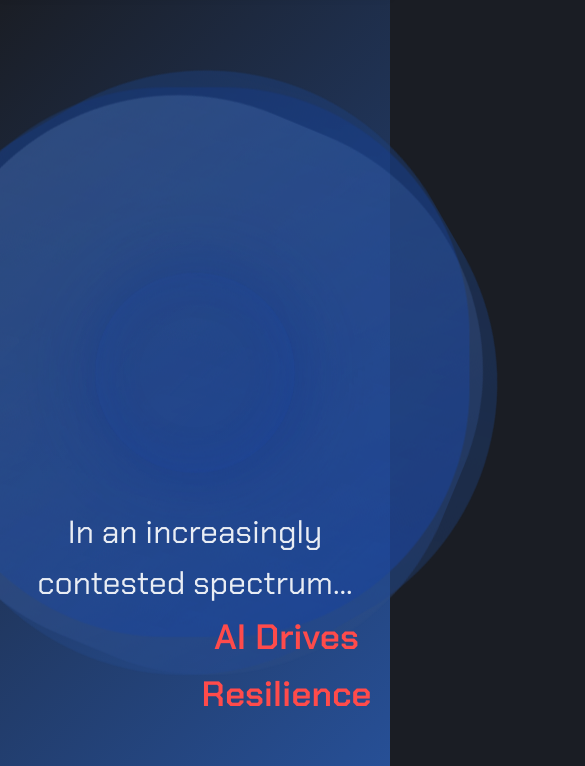
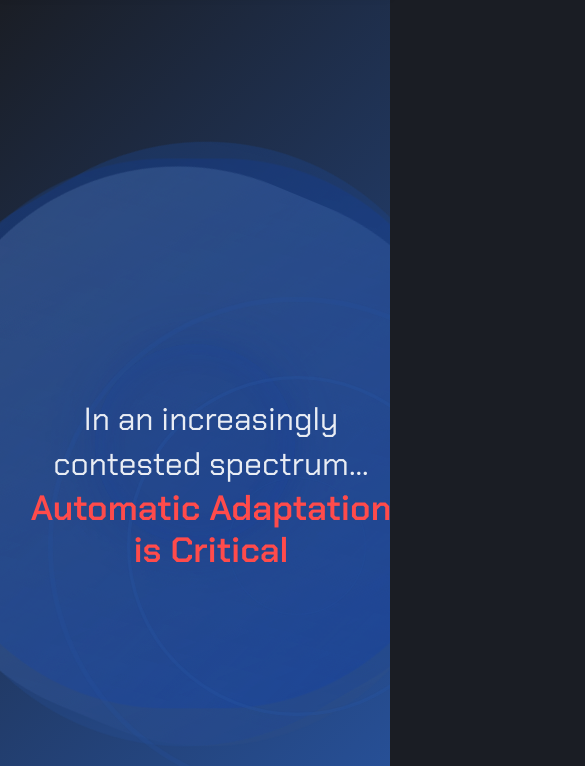
Before and after one commit to mister923/mister923.github.io, a plain HTML site: page index.html in a window 390 px wide. Shown: the part 78-844 px from the top of the page, 585 px wide, since content can reach past the window. Drawn offline with Linux system fonts and the light colour scheme.

Commit message:
Copy edits

```diff
--- a/css/styles.css
+++ b/css/styles.css
@@ -13,6 +13,8 @@ body, html {
     background-color: var(--background);
     color: white;
     line-height: 1.6;
+    overflow-x: hidden;
+    width: 100%;
 }
 
 .container {
@@ -46,17 +48,96 @@ body, html {
     position: relative;
     z-index: 50;
     margin-top: 70px;
+    width: 100%;
+    overflow: hidden;
+}
+
+.wave-container {
+    position: absolute;
+    width: 400px;
+    height: 400px;
+    left: 10%;
+    top: 50%;
+    transform: translateY(-50%);
+    border-radius: 50%;
+    overflow: visible;
+    background: rgba(28, 63, 124, 0.1);
+    box-shadow: 0 0 50px rgba(28, 63, 124, 0.3),
+                inset 0 0 30px rgba(40, 85, 163, 0.2);
+    z-index: 25;
+}
+
+.sigContain {
+    position: absolute;
+    top: 0;
+    left: 0;
+    width: 100%;
+    height: 100%;
+    z-index: 30;
+}
+
+.signal {
+    border: 2px solid var(--primary-light);
+    border-radius: 300px;
+    width: 400px;
+    height: 400px;
+    left: calc(10% + 200px);
+    top: 50%;
+    transform: translate(-50%, -50%);
+    margin: 0;
+    opacity: 0;
+    position: absolute;
+}
+
+@keyframes pulsate {
+    0% {
+        transform: translate(-50%, -50%) scale(0.1);
+        opacity: 0.0;
+    }
+    20% { opacity: 0.2; }
+    50% { opacity: 0.4; }
+    80% { opacity: 0.1; }
+    100% {
+        transform: translate(-50%, -50%) scale(5);
+        opacity: 0;
+    }
 }
 
 .hero-content {
+    position: relative;
+    z-index: 75;
+    width: 100%;
+    text-align: center;
     display: flex;
-    align-items: center;
-    gap: 4rem;
-    position: relative;
+    justify-content: center;
+    padding: 0 2rem;
+}
+
+/* Update responsive styles */
+@media (max-width: 768px) {
+    .wave-container {
+        width: 200px;
+        height: 200px;
+        left: 50%;
+        transform: translate(-50%, -50%);
+    }
+
+    .signal {
+        width: 200px;
+        height: 200px;
+        left: 50%;
+    }
+
+    .hero-content {
+        padding: 0 1rem;
+        margin: 0;
+        width: 100%;
+    }
 }
 
 .hero-text {
-    flex: 1;
+    max-width: 800px;
+    margin: 0 auto;
     position: relative;
     z-index: 75;
 }
@@ -83,6 +164,7 @@ body, html {
     top: -100%;
     opacity: 0.8;
     mix-blend-mode: soft-light;
+    transform-origin: center;
 }
 
 .wave:nth-child(1) {
@@ -199,17 +281,25 @@ body, html {
 
 .rotating-text {
     height: 4rem;
-    font-size: 3.5rem;
+    font-size: 3.2rem;
     font-weight: 600;
-    color: var(--primary-light);
+    color: #ff4b4b;
     position: relative;
     z-index: 75;
+    line-height: 1.2;
+    width: 100%;
+    display: flex;
+    justify-content: center;
 }
 
 .rotating-text span {
     position: absolute;
     opacity: 0;
     animation: rotateWords 9s linear infinite;
+    width: 100%;
+    text-align: center;
+    left: 0;
+    right: 0;
 }
 
 .rotating-text span:nth-child(2) {
@@ -221,9 +311,21 @@ body, html {
 }
 
 @keyframes rotateWords {
-    0%, 27% { opacity: 0; transform: translateY(30px); }
-    33%, 60% { opacity: 1; transform: translateY(0); }
-    66%, 100% { opacity: 0; transform: translateY(-30px); }
+    0%, 27% {
+        opacity: 0;
+        transform: translateY(30px);
+        filter: blur(5px);
+    }
+    33%, 60% {
+        opacity: 1;
+        transform: translateY(0);
+        filter: blur(0);
+    }
+    66%, 100% {
+        opacity: 0;
+        transform: translateY(-30px);
+        filter: blur(5px);
+    }
 }
 
 .capabilities {
@@ -231,6 +333,8 @@ body, html {
     padding: 6rem 0;
     position: relative;
     z-index: 150;
+    width: 100%;
+    overflow: hidden;
 }
 
 .capabilities-grid {
@@ -404,16 +508,18 @@ footer {
     color: #ffffff;
     opacity: 0.9;
     font-weight: 400;
-    margin-bottom: 1rem;
+    margin-bottom: 1.5rem;
+    line-height: 1.4;
 }
 
 .rotating-text {
     height: 4rem;
-    font-size: 3rem;
+    font-size: 3.2rem;
     font-weight: 600;
-    color: #ff4b4b;  /* Add attention-grabbing color for threat messaging */
+    color: #ff4b4b;
     position: relative;
     z-index: 75;
+    line-height: 1.2;
 }
 
 /* Add new threat banner section */
@@ -422,6 +528,8 @@ footer {
     padding: 1.5rem 0;
     position: relative;
     z-index: 150;
+    width: 100%;
+    overflow: hidden;
 }
 
 .threat-banner::before {
@@ -475,6 +583,7 @@ footer {
 @media (max-width: 768px) {
     .hero-headline {
         font-size: 1.8rem;
+        margin-bottom: 1rem;
     }
 
     .rotating-text {
@@ -588,3 +697,57 @@ footer {
         margin-left: 0;
     }
 }
+
+/* Remove the previous radar styles and add new signal styles */
+.sigContain {
+    background: transparent;
+    overflow: hidden;
+    width: 100%;
+    height: 100%;
+    position: absolute;
+    top: 0;
+    bottom: 0;
+    left: 0;
+    right: 0;
+}
+
+.signal {
+    border: 2px solid var(--primary-light);
+    border-radius: 300px;
+    width: 400px;
+    height: 400px;
+    left: calc(10% + 200px);
+    top: 50%;
+    transform: translate(-50%, -50%);
+    margin: 0;
+    opacity: 0;
+    position: absolute;
+}
+
+.s1 { animation: pulsate 8s ease-out 0s infinite; }
+.s2 { animation: pulsate 8s ease-out 2s infinite; }
+.s3 { animation: pulsate 8s ease-out 4s infinite; }
+.s4 { animation: pulsate 8s ease-out 6s infinite; }
+
+@keyframes pulsate {
+    0% {
+        transform: scale(0.1);
+        opacity: 0.0;
+    }
+    20% { opacity: 0.2; }
+    50% { opacity: 0.4; }
+    80% { opacity: 0.1; }
+    100% {
+        transform: scale(3);
+        opacity: 0;
+    }
+}
+
+/* Update responsive styles for signals */
+@media (max-width: 768px) {
+    .signal {
+        width: 200px;
+        height: 200px;
+        left: 50%;
+    }
+}
--- a/index.html
+++ b/index.html
@@ -4,6 +4,7 @@
     <meta charset="UTF-8">
     <meta name="viewport" content="width=device-width, initial-scale=1.0">
     <title>Zoltix - Dynamic Communications Intelligence</title>
+    <link rel="icon" type="image/svg+xml" href="Zoltixlogo.svg">
     <link href="https://fonts.googleapis.com/css2?family=Chakra+Petch:wght@400;600&display=swap" rel="stylesheet">
     <link rel="stylesheet" href="css/styles.css">
 </head>
@@ -18,19 +19,25 @@
     </nav>
 
     <section class="hero">
+        <div class="sigContain">
+            <div class="signal s1"></div>
+            <div class="signal s2"></div>
+            <div class="signal s3"></div>
+            <div class="signal s4"></div>
+        </div>
+        <div class="wave-container">
+            <div class="wave"></div>
+            <div class="wave"></div>
+            <div class="wave"></div>
+        </div>
         <div class="container">
             <div class="hero-content">
-                <div class="animation-container">
-                    <div class="wave"></div>
-                    <div class="wave"></div>
-                    <div class="wave"></div>
-                </div>
                 <div class="hero-text">
                     <h2 class="hero-headline">In an increasingly contested spectrum...</h2>
                     <div class="rotating-text">
+                        <span>Automatic Adaptation is Critical</span>
+                        <span>Awareness Prevails</span>
                         <span>AI Drives Resilience</span>
-                        <span>Adaptation is Critical</span>
-                        <span>Intelligence Prevails</span>
                     </div>
                 </div>
             </div>
@@ -39,7 +46,7 @@
 
     <section class="threat-banner">
         <div class="container">
-            <p>Traditional static solutions fail as spectrum threats evolve. Intelligence is the answer.</p>
+            <p>Traditional communications solutions are failing as spectrum threats evolve. Automatic informed adaptation is the answer.</p>
         </div>
     </section>
 
@@ -51,16 +58,16 @@
             </div>
             <div class="capabilities-grid">
                 <div class="capability-card">
-                    <h3>Learn</h3>
-                    <p>Advanced machine learning algorithms that understand and predict spectrum dynamics in real-time</p>
+                    <h3>Aware</h3>
+                    <p>Hybrid signal processing and machine learning algorithms classify spectrum activity in real-time</p>
                 </div>
                 <div class="capability-card">
                     <h3>Adapt</h3>
-                    <p>Continuous optimization ensuring resilient communications in rapidly changing environments</p>
+                    <p>Continuous adaptation ensuring optimal communications links in rapidly changing environments</p>
                 </div>
                 <div class="capability-card">
                     <h3>Prevail</h3>
-                    <p>Intelligent systems that stay ahead of emerging threats through autonomous decision-making</p>
+                    <p>Flexible and intelligent systems that stay ahead of emerging threats through autonomous decision-making</p>
                 </div>
             </div>
         </div>
@@ -68,8 +75,8 @@
 
     <section class="mission">
         <div class="container">
-            <h2>Beyond Static Solutions</h2>
-            <p>Pioneering adaptive communication systems powered by continuous machine learning for unmatched spectrum resilience</p>
+            <h2>Dynamic Communications Intelligence</h2>
+            <p>Pioneering adaptive communication systems powered by integrated machine learning for unmatched spectrum resilience and awareness</p>
         </div>
     </section>
 
```
